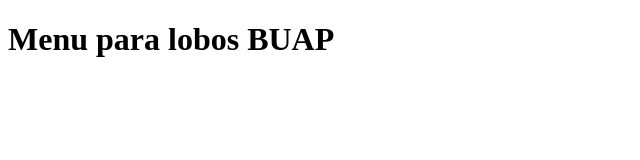
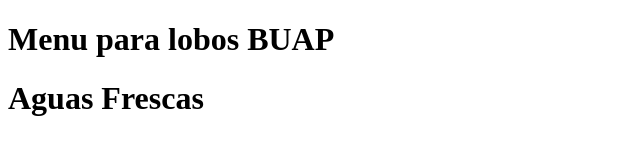
Before and after one commit to Ma-Fernanda/menu, a plain HTML site: page bebidas/index.html in a window 1280 px wide. Shown: the whole page, without its empty margins (0-640 px from the left). Drawn offline with Linux system fonts and the light colour scheme.

Commit message:
index de bebidas

```diff
--- a/bebidas/index.html
+++ b/bebidas/index.html
@@ -3,9 +3,10 @@
     <head>
       <meta charset="UTF-8">
       <meta name="viewport" content="width=devise-width">
-      <title>Menu</title>
+      <title>BEBIDAS</title>
     </head>
 <body>
   <h1>Menu para lobos BUAP</h1>
+  <h1>Aguas Frescas</h1>
 </body>
 </html>
```
